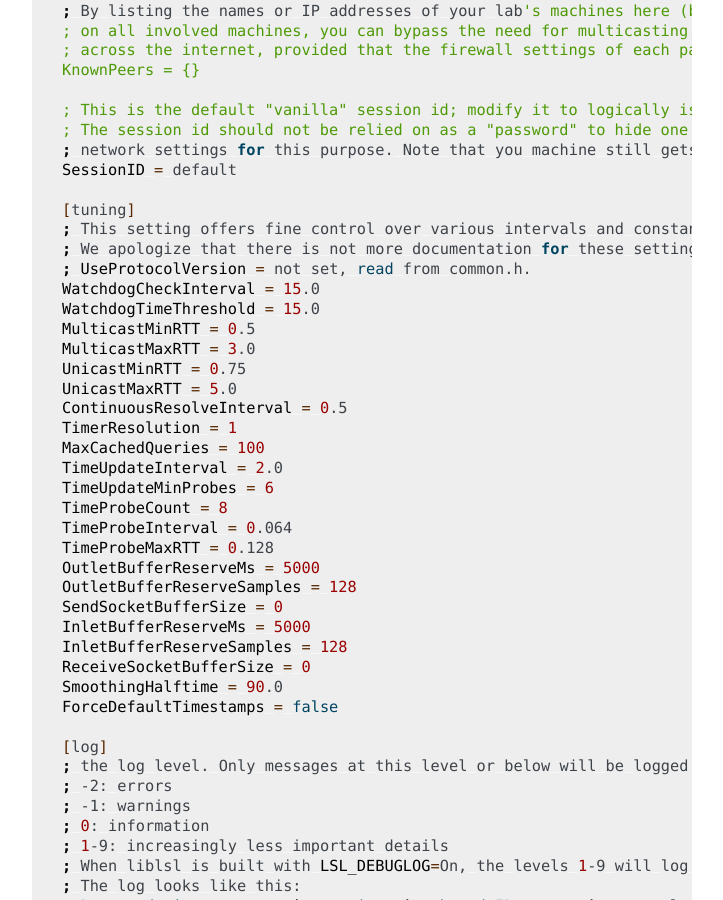
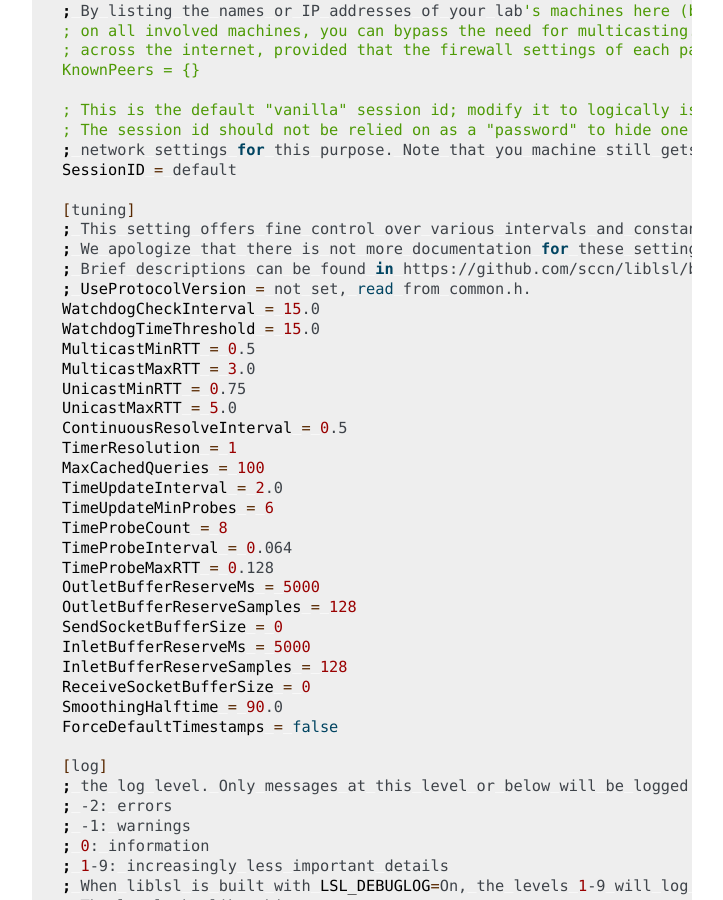
Before and after one commit to sccn/labstreaminglayer, a Sphinx documentation site: the page built from docs/info/lslapicfg.rst, in a window 1280 px wide and 900 px high, scrolled down 2150 px. Shown: the whole window, without its empty margins (388-1111 px from the left). Built offline with Sphinx 7.4.7, drawn with Linux system fonts in a browser that asks for light colours.

Commit message:
Provide link to api_config.h to explain [tuning]

```diff
--- a/docs/info/lslapicfg.rst
+++ b/docs/info/lslapicfg.rst
@@ -117,6 +117,7 @@ corrections to the default settings).
     [tuning]
     ; This setting offers fine control over various intervals and constants in LSL.
     ; We apologize that there is not more documentation for these settings at this time.
+    ; Brief descriptions can be found in https://github.com/sccn/liblsl/blob/master/src/api_config.h#L149-L200
     ; UseProtocolVersion = not set, read from common.h.
     WatchdogCheckInterval = 15.0
     WatchdogTimeThreshold = 15.0
```
